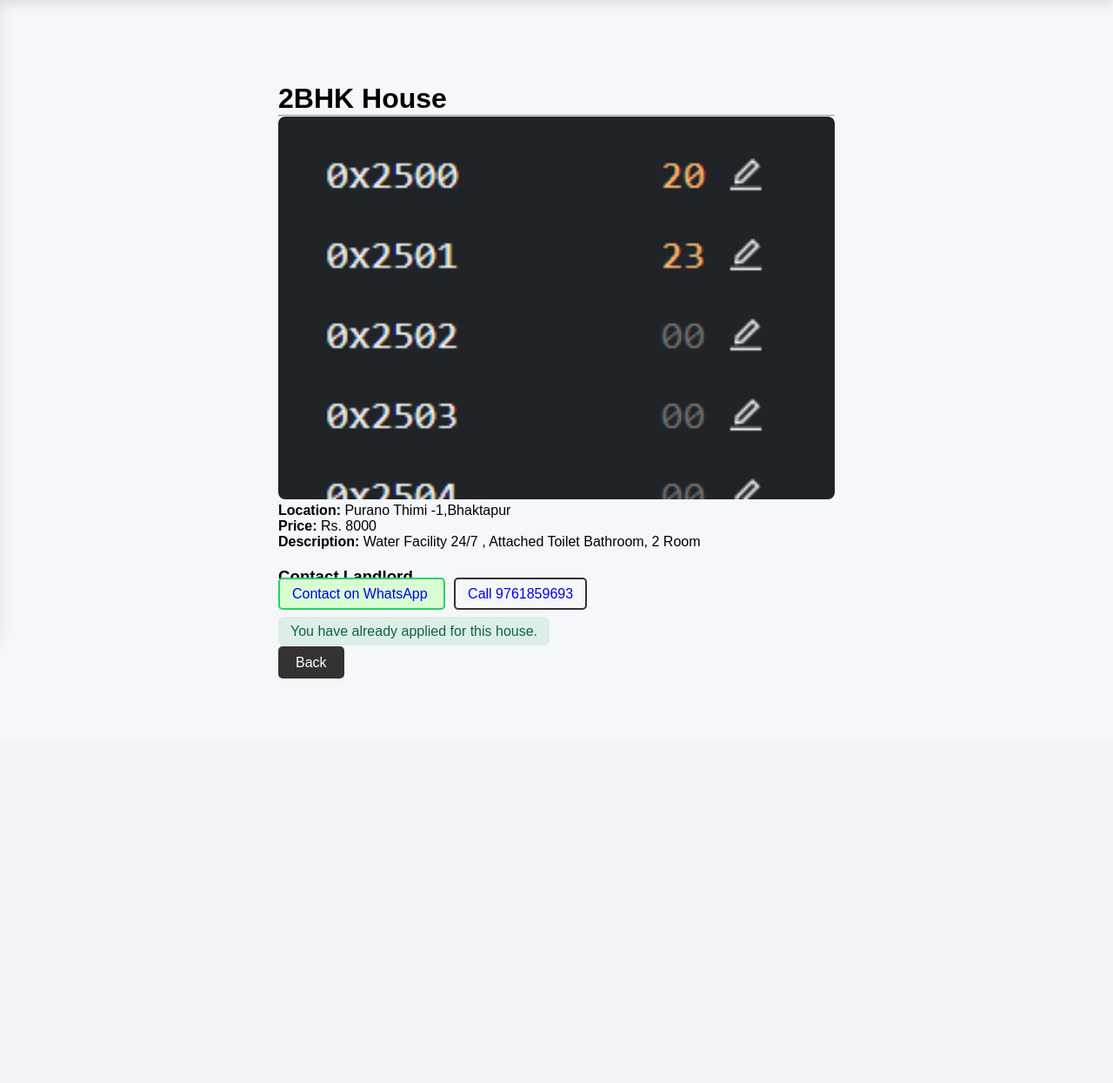
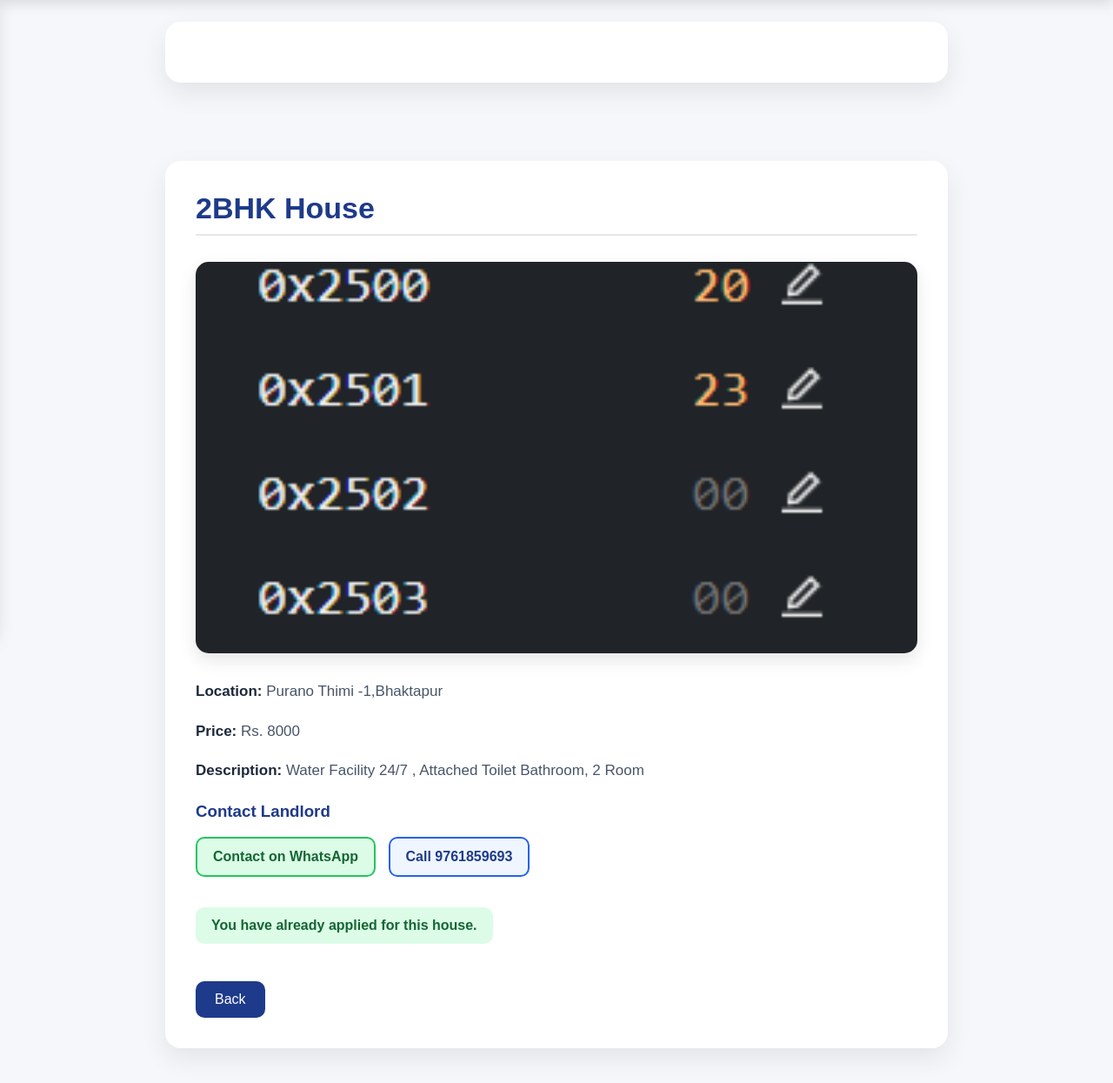
Before and after one commit to Avishek11K/GBMS, a Django app: page /home/3/ in a window 1280 px wide. Shown: the part 65-1310 px from the top of the page at 87% size. Before the commit the page ends 845 px from the top, so only its background shows below. Run offline with Django 5.2, Linux system fonts and the light colour scheme; a user stored in the database is signed in; data comes from the database, SQL or seed files in the repository.

Commit message:
styling changes for viewdetail

```diff
--- a/main/templates/viewhtml.html
+++ b/main/templates/viewhtml.html
@@ -6,6 +6,190 @@
     <meta charset="UTF-8">
     <meta name="viewport" content="width=device-width, initial-scale=1.0">
     <title>{{ vd.title }} - Details</title>
+
+    {% comment %} styling for view details {% endcomment %}
+   <style>
+    /* ---------- Global ---------- */
+
+body{
+    background:#F5F7FA;
+    font-family:'Poppins',sans-serif;
+    margin:0;
+    padding:0;
+}
+
+/* ---------- Main ---------- */
+
+main{
+    max-width:900px !important;
+    margin:90px auto 40px !important;
+    padding:35px !important;
+    background:#FFFFFF;
+    border-radius:18px;
+    box-shadow:0 12px 30px rgba(0,0,0,.08);
+}
+
+/* ---------- Heading ---------- */
+
+h1{
+    color:#1E3A8A;
+    margin-bottom:10px;
+    font-size:34px;
+}
+
+hr{
+    border:none;
+    height:2px;
+    background:#E5E7EB;
+    margin-bottom:30px;
+}
+
+/* ---------- Image ---------- */
+
+.detail-container img{
+    width:100% !important;
+    height:450px;
+    object-fit:cover;
+    border-radius:15px !important;
+    margin-bottom:25px;
+    box-shadow:0 8px 20px rgba(0,0,0,.10);
+}
+
+/* ---------- Information ---------- */
+
+.detail-container p{
+    font-size:17px;
+    color:#475569;
+    line-height:1.8;
+    margin-bottom:15px;
+}
+
+.detail-container strong{
+    color:#1E293B;
+}
+
+/* ---------- Contact Section ---------- */
+
+h3{
+    color:#1E3A8A;
+    margin-bottom:18px;
+}
+
+.detail-container a{
+    transition:.3s;
+}
+
+/* WhatsApp */
+
+.detail-container a[href*="wa.me"]{
+    background:#DCFCE7 !important;
+    border:2px solid #22C55E !important;
+    color:#166534;
+    padding:12px 18px !important;
+    border-radius:10px !important;
+    text-decoration:none !important;
+    font-weight:600;
+    display:inline-block;
+    margin-bottom:10px;
+}
+
+.detail-container a[href*="wa.me"]:hover{
+    background:#22C55E !important;
+    color:white !important;
+}
+
+/* Call */
+
+.detail-container a[href^="tel"]{
+    background:#EFF6FF;
+    border:2px solid #2563EB !important;
+    color:#1E3A8A;
+    padding:12px 18px !important;
+    border-radius:10px !important;
+    text-decoration:none !important;
+    font-weight:600;
+    display:inline-block;
+}
+
+.detail-container a[href^="tel"]:hover{
+    background:#2563EB;
+    color:white !important;
+}
+
+/* ---------- Apply Button ---------- */
+
+input[type="submit"]{
+    background:#1E3A8A !important;
+    color:white !important;
+    border:none !important;
+    padding:14px 30px !important;
+    border-radius:10px !important;
+    font-size:15px;
+    font-weight:600;
+    cursor:pointer;
+    transition:.3s;
+}
+
+input[type="submit"]:hover{
+    background:#2563EB !important;
+    transform:translateY(-2px);
+}
+
+/* ---------- Applied Badge ---------- */
+
+.detail-container span{
+    display:inline-block;
+    background:#DCFCE7 !important;
+    color:#166534 !important;
+    padding:12px 18px !important;
+    border-radius:10px !important;
+    font-weight:600;
+}
+
+/* ---------- Back Button ---------- */
+
+body > main > a{
+    display:inline-block;
+    margin-top:25px;
+    background:#1E3A8A !important;
+    color:white !important;
+    text-decoration:none;
+    padding:12px 22px !important;
+    border-radius:10px !important;
+    transition:.3s;
+}
+
+body > main > a:hover{
+    background:#2563EB !important;
+}
+
+/* ---------- Responsive ---------- */
+
+@media(max-width:768px){
+
+main{
+    margin:90px 15px 30px !important;
+    padding:25px !important;
+}
+
+.detail-container img{
+    height:250px;
+}
+
+.detail-container a[href*="wa.me"],
+.detail-container a[href^="tel"]{
+    display:block;
+    width:100%;
+    text-align:center;
+    margin-bottom:12px;
+}
+
+input[type="submit"]{
+    width:100%;
+}
+
+}
+   </style>
 </head>
 <body>
     <main style="padding: 80px; max-width: 800px; margin:0 auto;">
```
